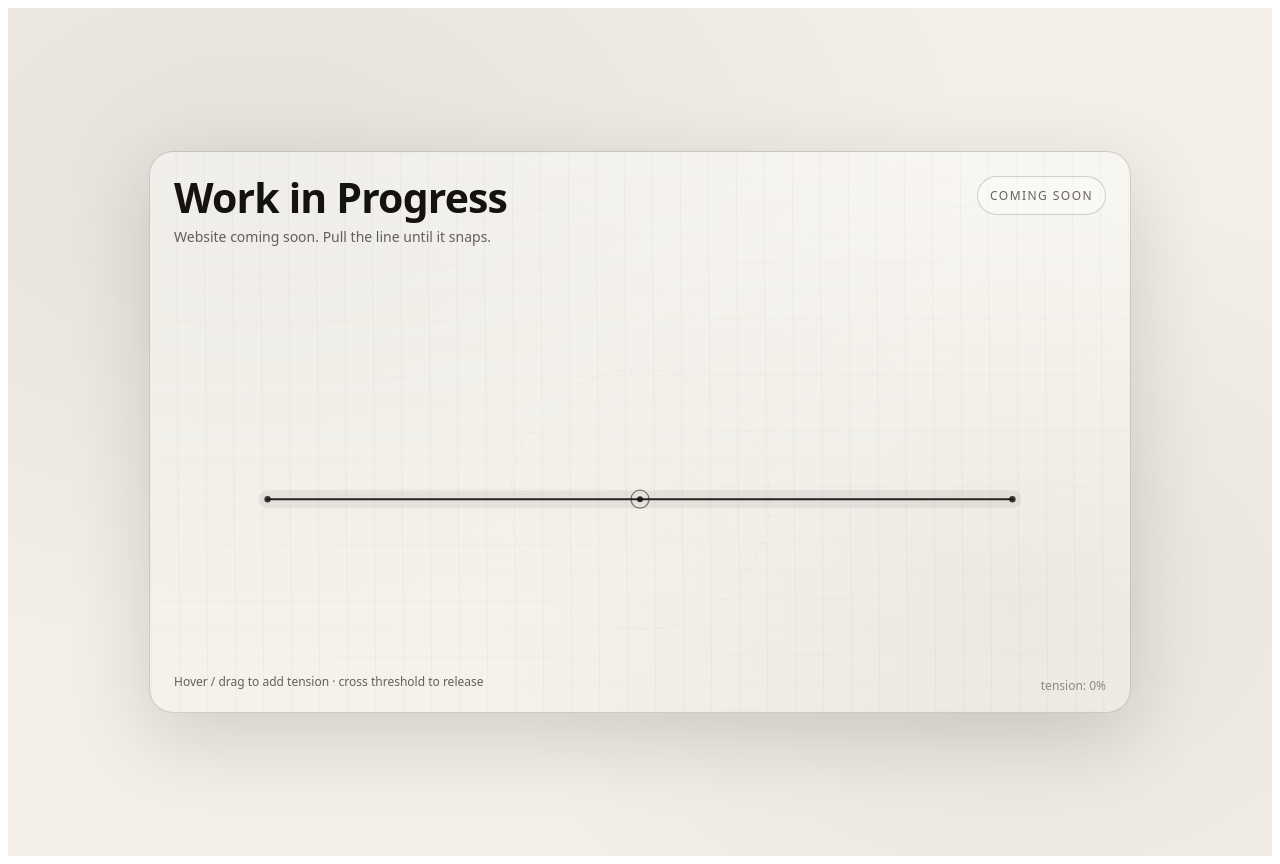
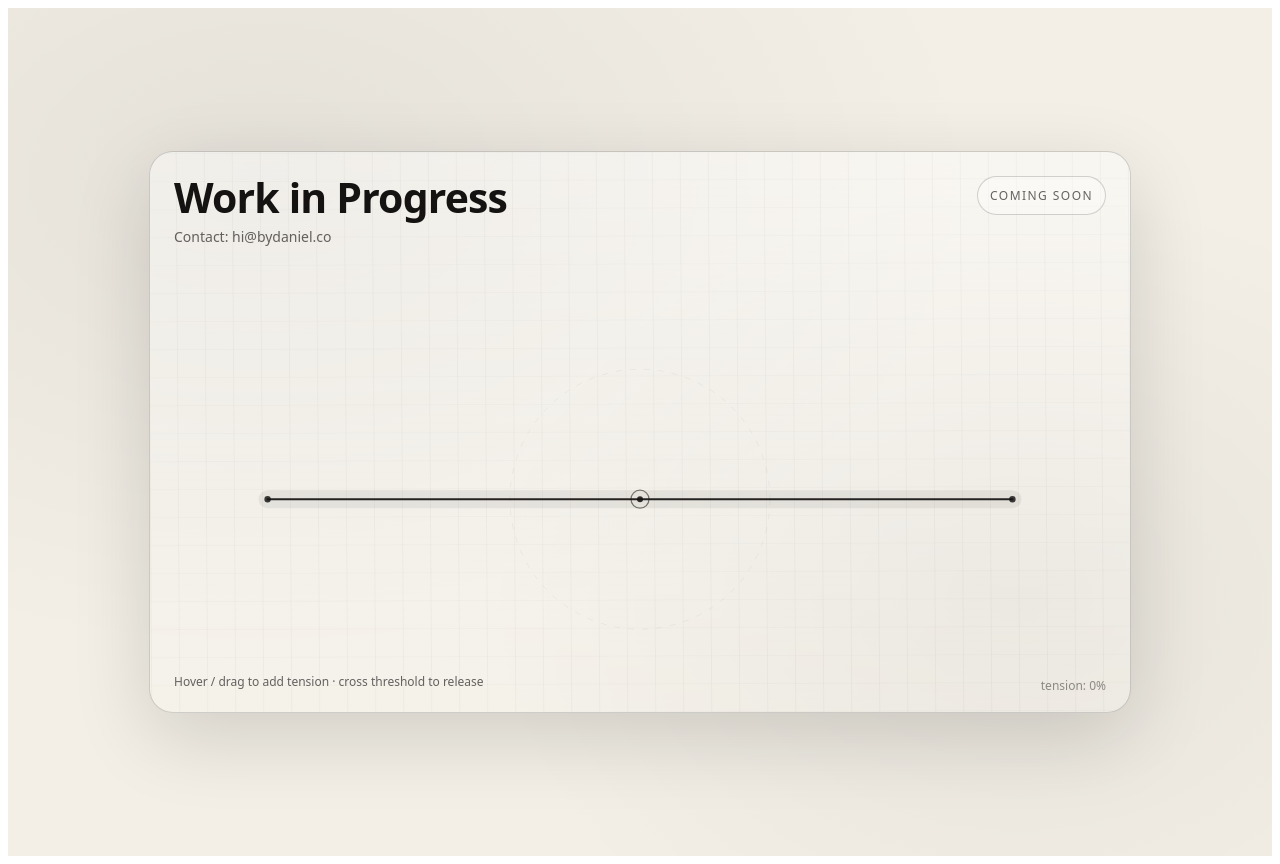
Before and after one commit to inbetweened/portfolio, a Next.js app: page / in a window 1280 px wide. Built offline with nearby package versions, Linux system fonts and the light colour scheme.

Commit message:
Update index.js

```diff
--- a/pages/index.js
+++ b/pages/index.js
@@ -230,7 +230,7 @@ export default function Home() {
         <div className={styles.header}>
           <div className={styles.title}>
             <h1>Work in Progress</h1>
-            <p>Website coming soon. Pull the line until it snaps.</p>
+            <p>Contact: hi@bydaniel.co </p>
           </div>
           <div className={styles.badge}>COMING SOON</div>
         </div>
```
